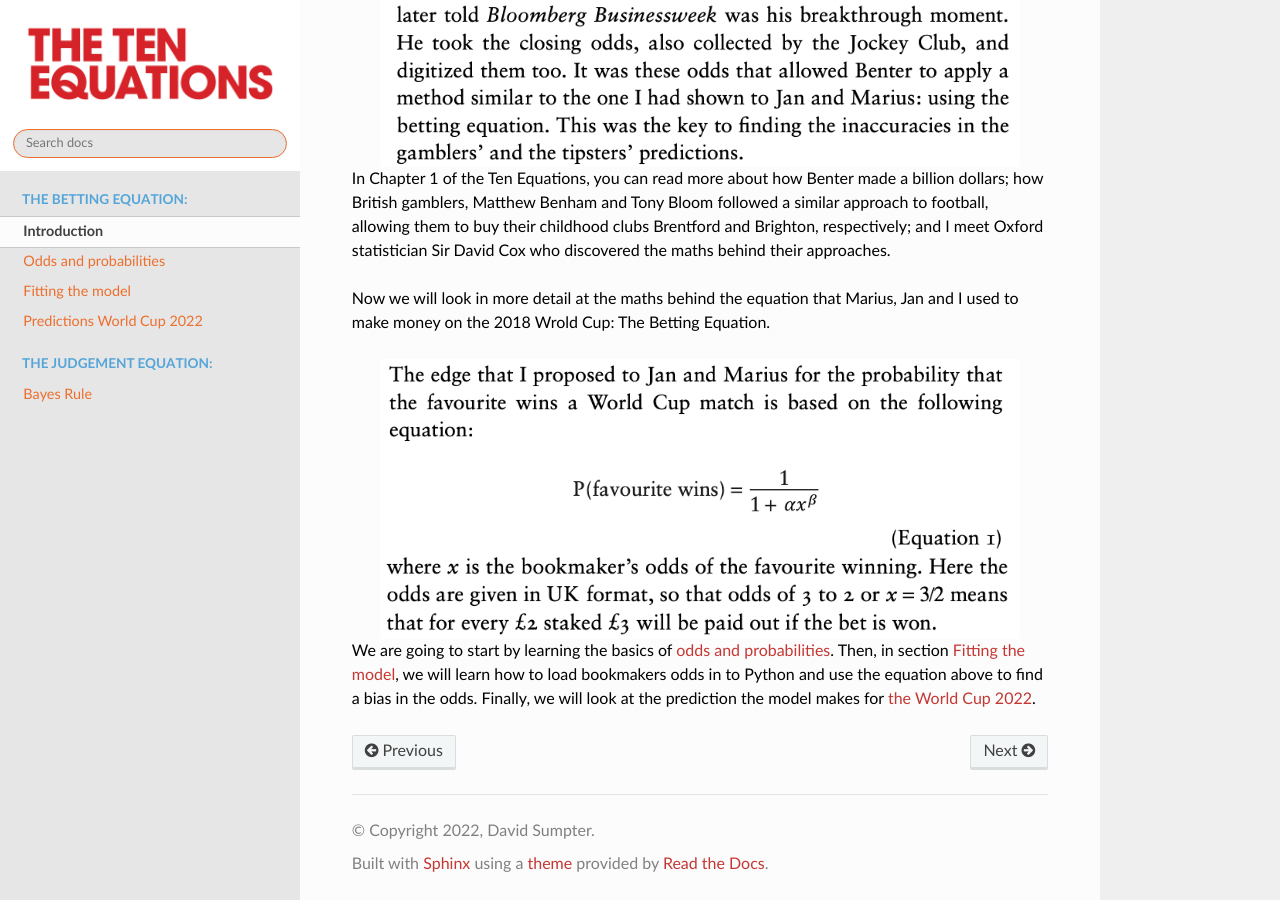
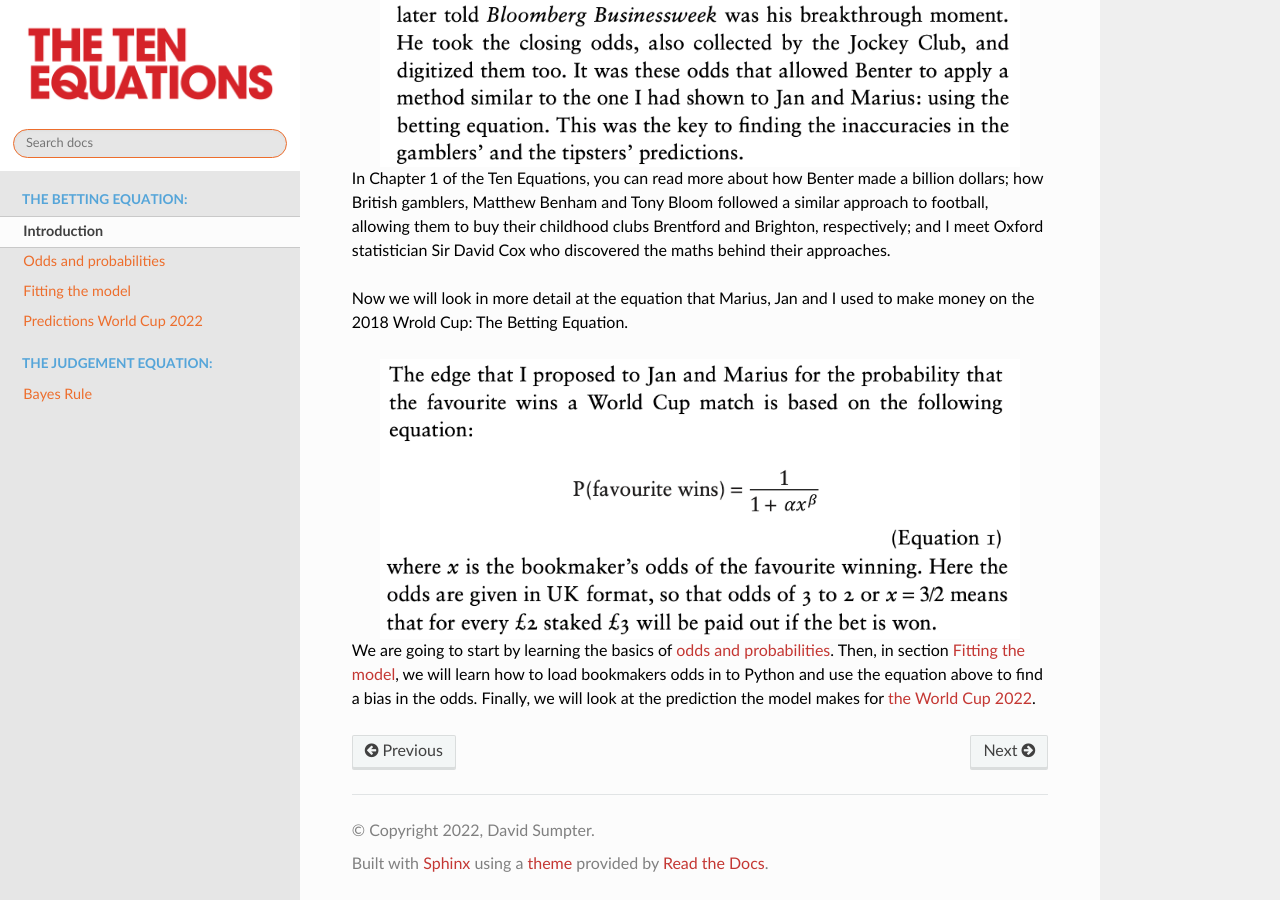
Before and after one commit to soccermatics/TheTenEquations, a Sphinx documentation site: the page built from course/source/lesson1/Introduction.rst, in a window 1280 px wide and 900 px high, scrolled down 1332 px. Built offline with Sphinx 7.4.7 and the Read the Docs theme 2.0.0, drawn with Linux system fonts in a browser that asks for light colours.

Commit message:
Update Introduction.rst

```diff
--- a/course/source/lesson1/Introduction.rst
+++ b/course/source/lesson1/Introduction.rst
@@ -27,7 +27,7 @@ how Benter made a billion dollars; how British gamblers, Matthew Benham and Tony
 followed a similar approach to football, allowing them to buy their childhood clubs
 Brentford and Brighton, respectively; and I meet Oxford statistician Sir David Cox who discovered the maths behind their approaches.
 
-Now we will look in more detail at the maths behind the equation that
+Now we will look in more detail at the equation that
 Marius, Jan and I used to make money on the 2018 Wrold Cup: The Betting
 Equation.
 
```
